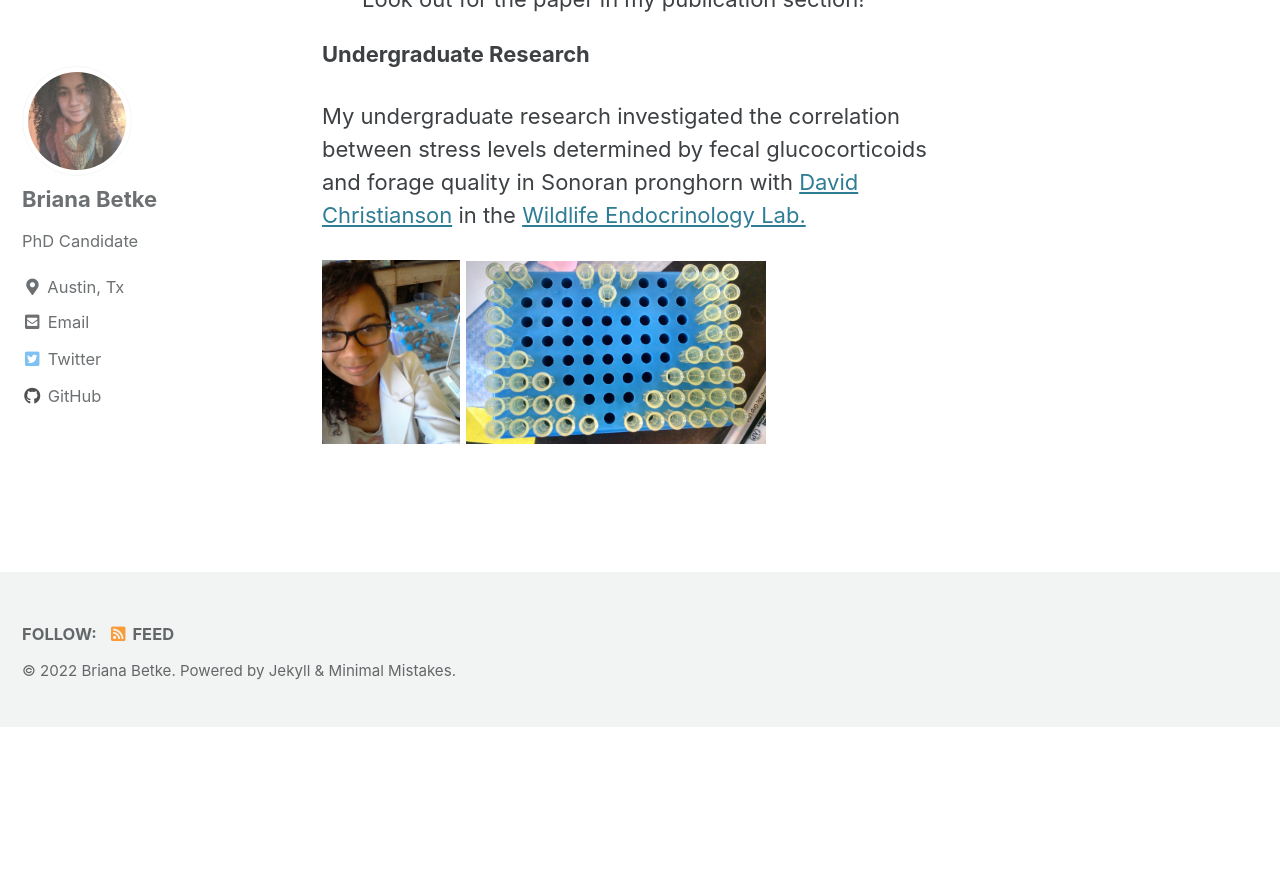
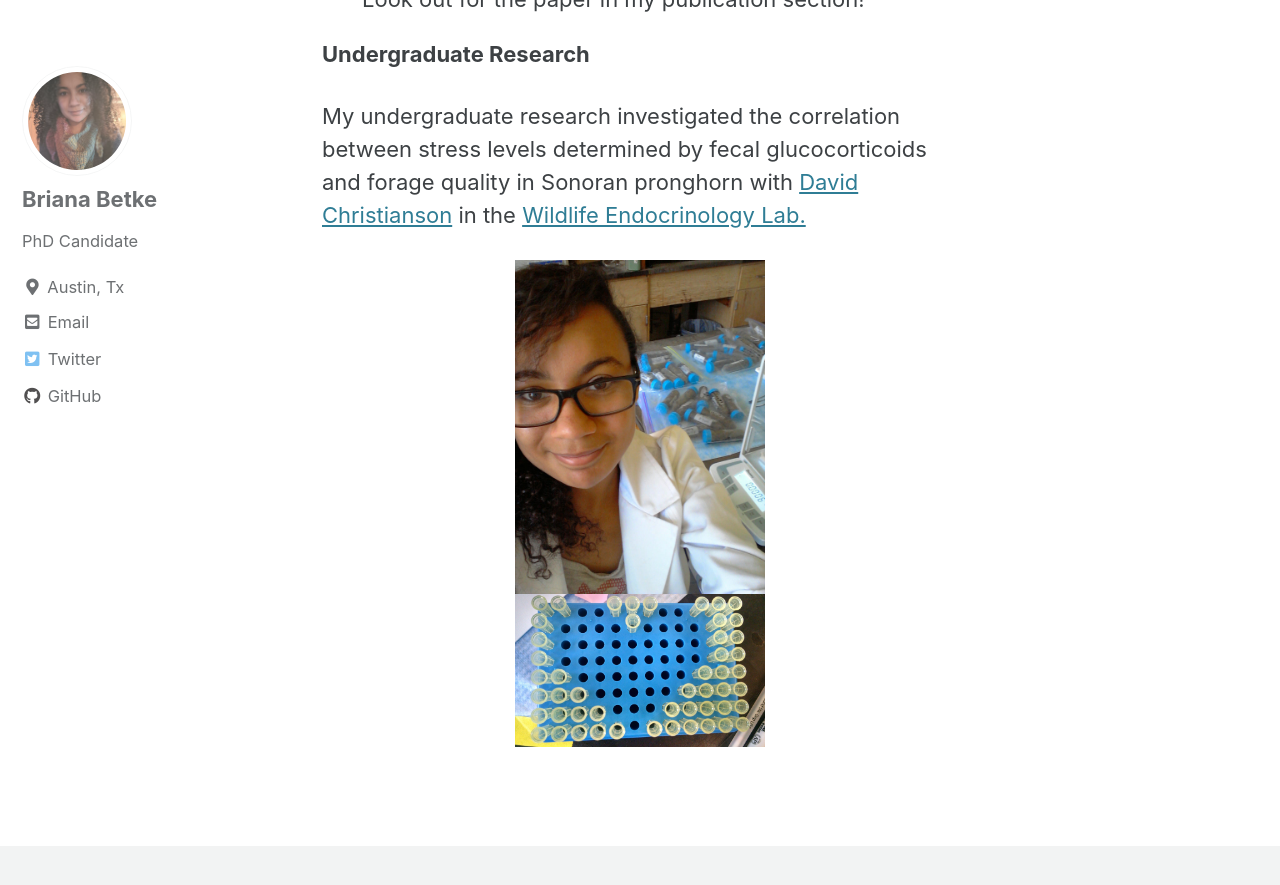
Before and after one commit to babetke/babetke.github.io, a Jekyll site: the page built from _pages/projects.md, in a window 1280 px wide and 900 px high, scrolled down 1344 px. Shown: the top 885 px of the window. Built offline with Jekyll 4.4.1, drawn with Linux system fonts in a browser that asks for light colours; cached includes are drawn as plain includes; before the commit the page ends 2071 px from its top, so only the background shows below that.

Commit message:
Update projects.md

```diff
--- a/_pages/projects.md
+++ b/_pages/projects.md
@@ -28,8 +28,5 @@ Other projects:
 
 My undergraduate research investigated the correlation between stress levels determined by fecal glucocorticoids and forage quality in Sonoran pronghorn with [David Christianson](https://scholar.google.com/citations?user=nehjEWUAAAAJ&hl=en) in the [Wildlife Endocrinology Lab.](https://cals.arizona.edu/research/ecology/webpages/people/people.html)
 
-
-<p float="center">
-  <img src="/images/pooplab.jpg" width="138" />
-  <img src="/images/heartoftips.jpg" width="300" />
-</p>
+<center><img src="/images/pooplab.jpg" alt="" width="250"></center>
+<center><img src="/images/heartoftips.jpg" alt="" width="250"></center>
```
